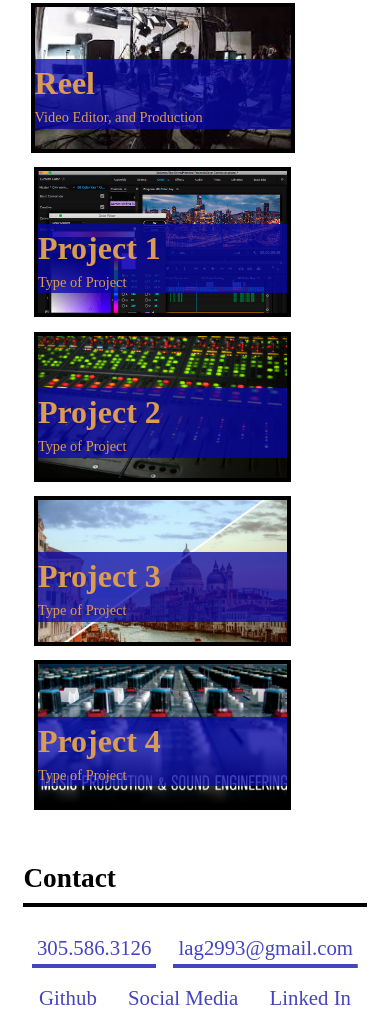
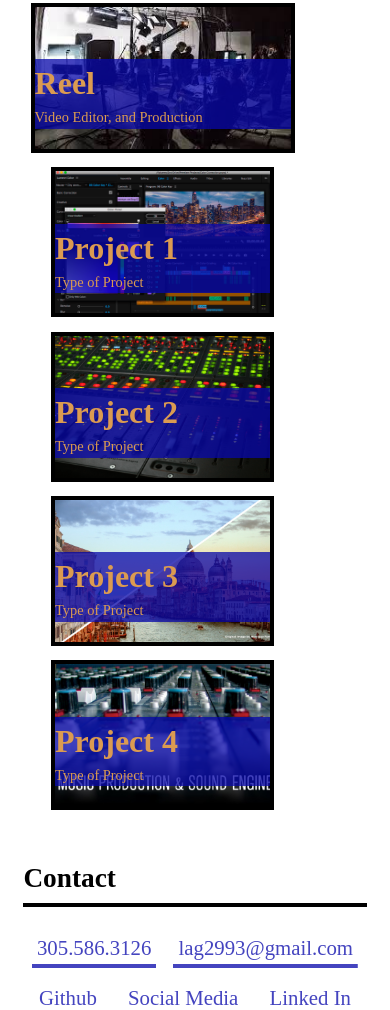
Before and after one commit to lag2993/Module-2-Challenge, a plain HTML site: page index.html in a window 390 px wide. Shown: the part 1292-2302 px from the top of the page. Drawn offline with Linux system fonts and the light colour scheme.

Commit message:
changing size of project flex boxes with smaller screen size

```diff
--- a/assets/styles.css
+++ b/assets/styles.css
@@ -314,7 +314,7 @@ justify-content: space-between;
 }
 @media screen  and (max-width: 768px) {
     .project-box{
-        flex-basis: 75%;
+        flex-basis: 65%;
     }
     .project-box:first-child{
         flex-basis: 150%;
```
